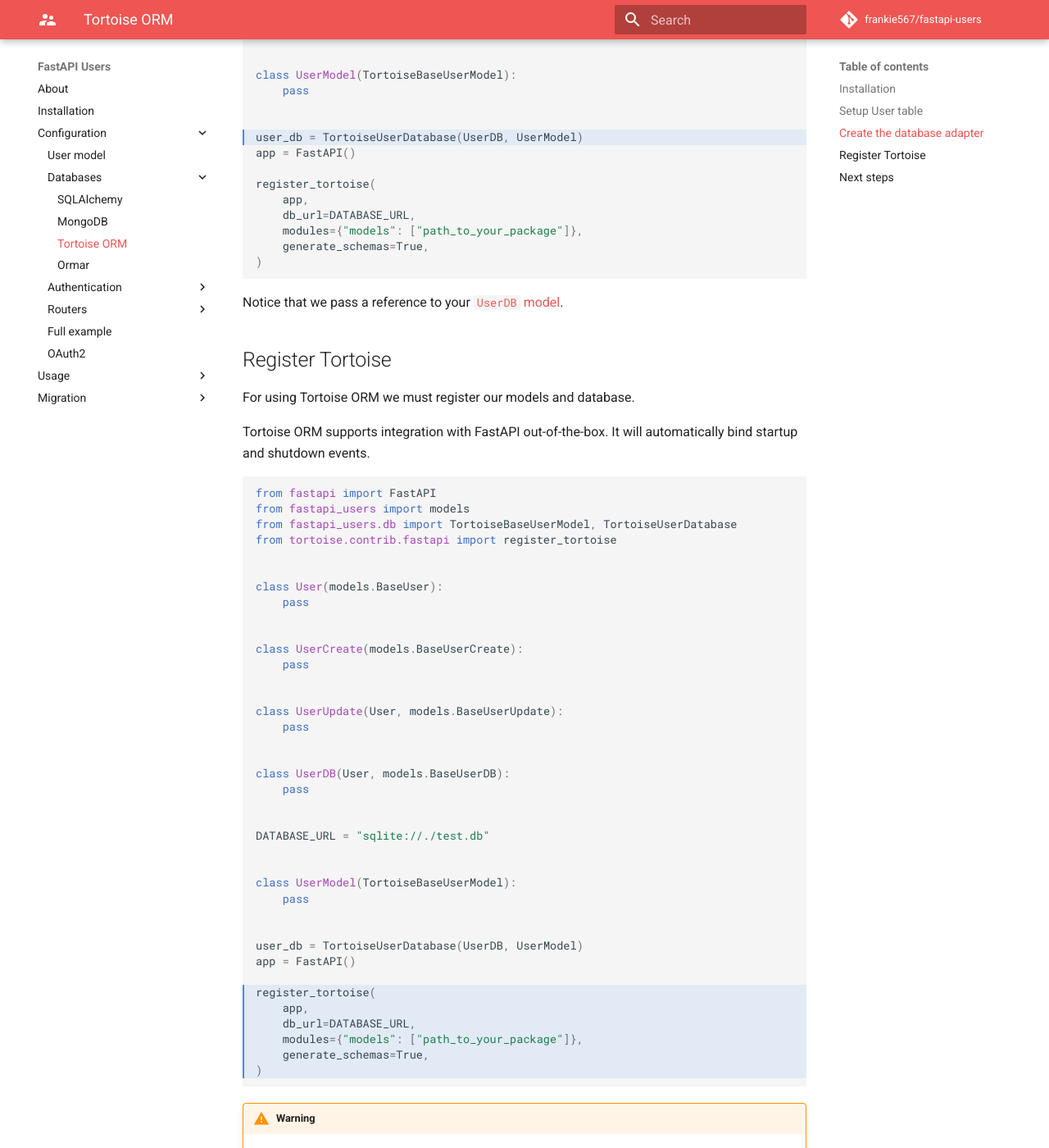
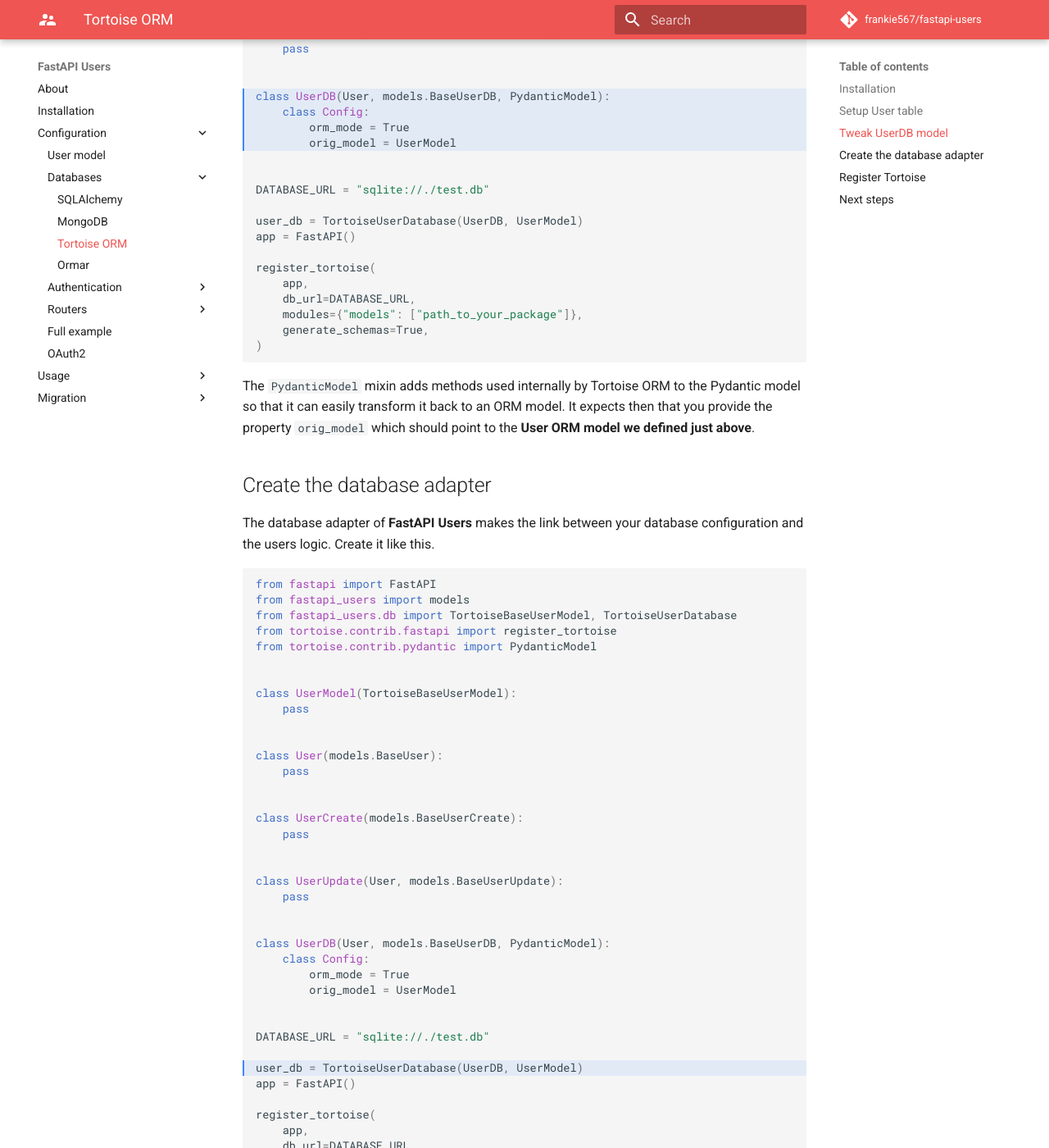
Before and after one commit to sztrakabalint/fastapi-users, an MkDocs documentation site: the page built from docs/configuration/databases/tortoise.md, in a window 1280 px wide and 1400 px high, scrolled down 2038 px. Shown: the whole window at 82% size. Built offline with MkDocs 1.6.1 and Material for MkDocs 9.7.7, drawn with Linux system fonts in a browser that asks for light colours; comment, search, counter and statistics services are not loaded; some of the changed text lies outside the part shown.

Commit message:
Fix #600: revamp Tortoise/Pydantic interaction (#612)

````diff
--- a/docs/configuration/databases/tortoise.md
+++ b/docs/configuration/databases/tortoise.md
@@ -24,17 +24,27 @@ For the sake of this tutorial from now on, we'll use a simple SQLite databse.
 
 Let's declare our User ORM model.
 
-```py hl_lines="26 27"
+```py hl_lines="8 9"
 {!./src/db_tortoise.py!}
 ```
 
 As you can see, **FastAPI Users** provides an abstract model that will include base fields for our User table. You can of course add you own fields there to fit to your needs!
 
+## Tweak `UserDB` model
+
+In order to make the Pydantic model and the Tortoise ORM model working well together, you'll have to add a mixin and some configuration options to your `UserDB` model. Tortoise ORM provides [utilities to ease the integration with Pydantic](https://tortoise-orm.readthedocs.io/en/latest/contrib/pydantic.html) and we'll use them here.
+
+```py hl_lines="5 24 25 26 27"
+{!./src/db_tortoise.py!}
+```
+
+The `PydanticModel` mixin adds methods used internally by Tortoise ORM to the Pydantic model so that it can easily transform it back to an ORM model. It expects then that you provide the property `orig_model` which should point to the **User ORM model we defined just above**.
+
 ## Create the database adapter
 
 The database adapter of **FastAPI Users** makes the link between your database configuration and the users logic. Create it like this.
 
-```py hl_lines="30"
+```py hl_lines="32"
 {!./src/db_tortoise.py!}
 ```
 
@@ -46,7 +56,7 @@ For using Tortoise ORM we must register our models and database.
 
 Tortoise ORM supports integration with FastAPI out-of-the-box. It will automatically bind startup and shutdown events.
 
-```py hl_lines="33 34 35 36 37 38"
+```py hl_lines="35 36 37 38 39 40"
 {!./src/db_tortoise.py!}
 ```
 
--- a/docs/src/db_tortoise.py
+++ b/docs/src/db_tortoise.py
@@ -2,6 +2,11 @@ from fastapi import FastAPI
 from fastapi_users import models
 from fastapi_users.db import TortoiseBaseUserModel, TortoiseUserDatabase
 from tortoise.contrib.fastapi import register_tortoise
+from tortoise.contrib.pydantic import PydanticModel
+
+
+class UserModel(TortoiseBaseUserModel):
+    pass
 
 
 class User(models.BaseUser):
@@ -16,16 +21,13 @@ class UserUpdate(User, models.BaseUserUpdate):
     pass
 
 
-class UserDB(User, models.BaseUserDB):
-    pass
+class UserDB(User, models.BaseUserDB, PydanticModel):
+    class Config:
+        orm_mode = True
+        orig_model = UserModel
 
 
 DATABASE_URL = "sqlite://./test.db"
-
-
-class UserModel(TortoiseBaseUserModel):
-    pass
-
 
 user_db = TortoiseUserDatabase(UserDB, UserModel)
 app = FastAPI()
````
Also changed, not shown: docs/src/full_tortoise.py (+10 -7 lines), docs/src/oauth_full_tortoise.py (+14 -11 lines), 2 other files.
